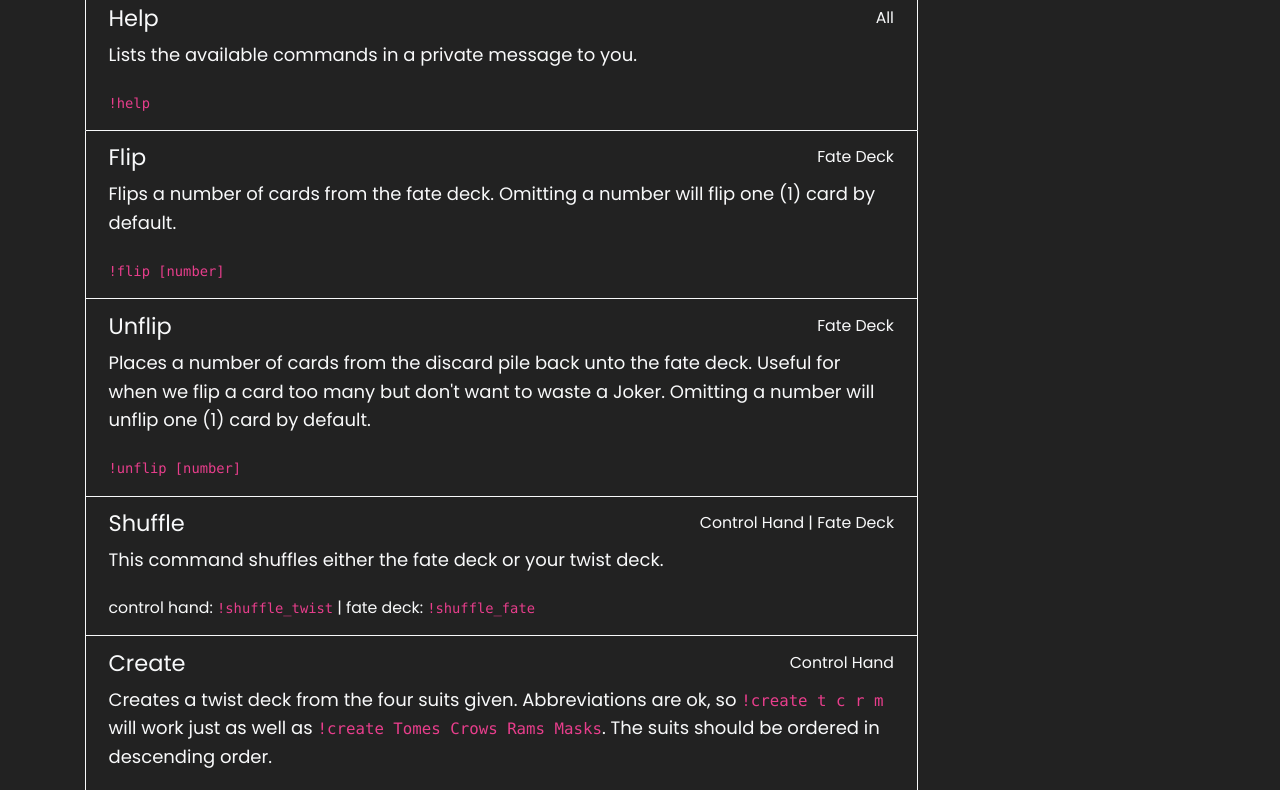
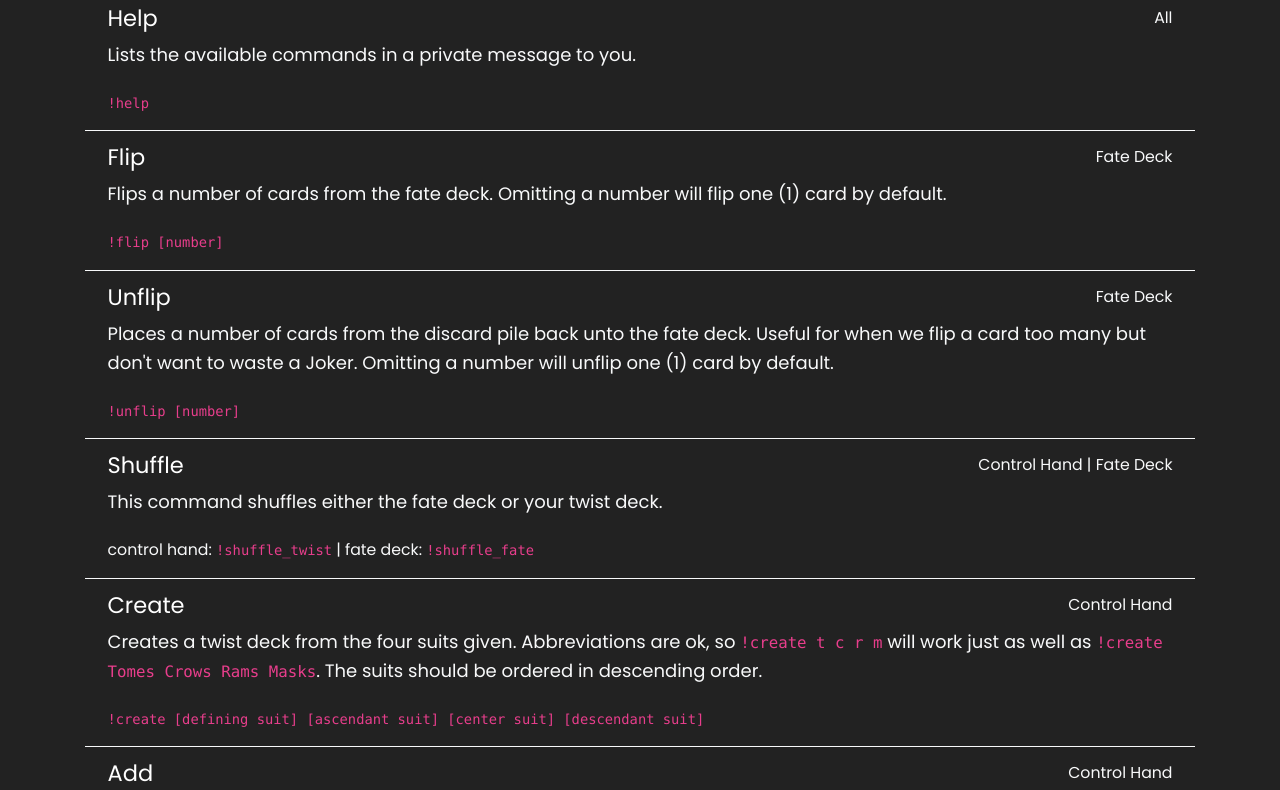
Before and after one commit to ShrikeFound/lucius, a React app: page /using-lucius in a window 1280 px wide. Shown: the part 375-1165 px from the top of the page. Built offline with nearby package versions, Linux system fonts and the light colour scheme; some packages are replaced by stand-ins of ours; no server answers.

Commit message:
minor styling

```diff
--- a/src/components/FateDeck.js
+++ b/src/components/FateDeck.js
@@ -12,7 +12,7 @@ const FateDeck = () => {
       <h3 className="mt-5">Commands</h3>
 
 
-      <ListGroup className="w-75">
+      <ListGroup className = "no-side-borders">
 
         <ListGroup.Item >
           <div className="d-flex justify-content-between">
--- a/src/custom.scss
+++ b/src/custom.scss
@@ -28,6 +28,15 @@ h2 {
   font-weight: 600;
 }
 
+h1,
+h2,
+h3,
+h4,
+h5,
+h6 {
+  color: white;
+}
+
 .btn {
   &.btn-primary {
     &.btn-hero {
@@ -51,3 +60,8 @@ h2 {
 #root {
   padding-top: 8rem;
 }
+
+.no-side-borders > div {
+  border-left: 0;
+  border-right: 0;
+}
```
